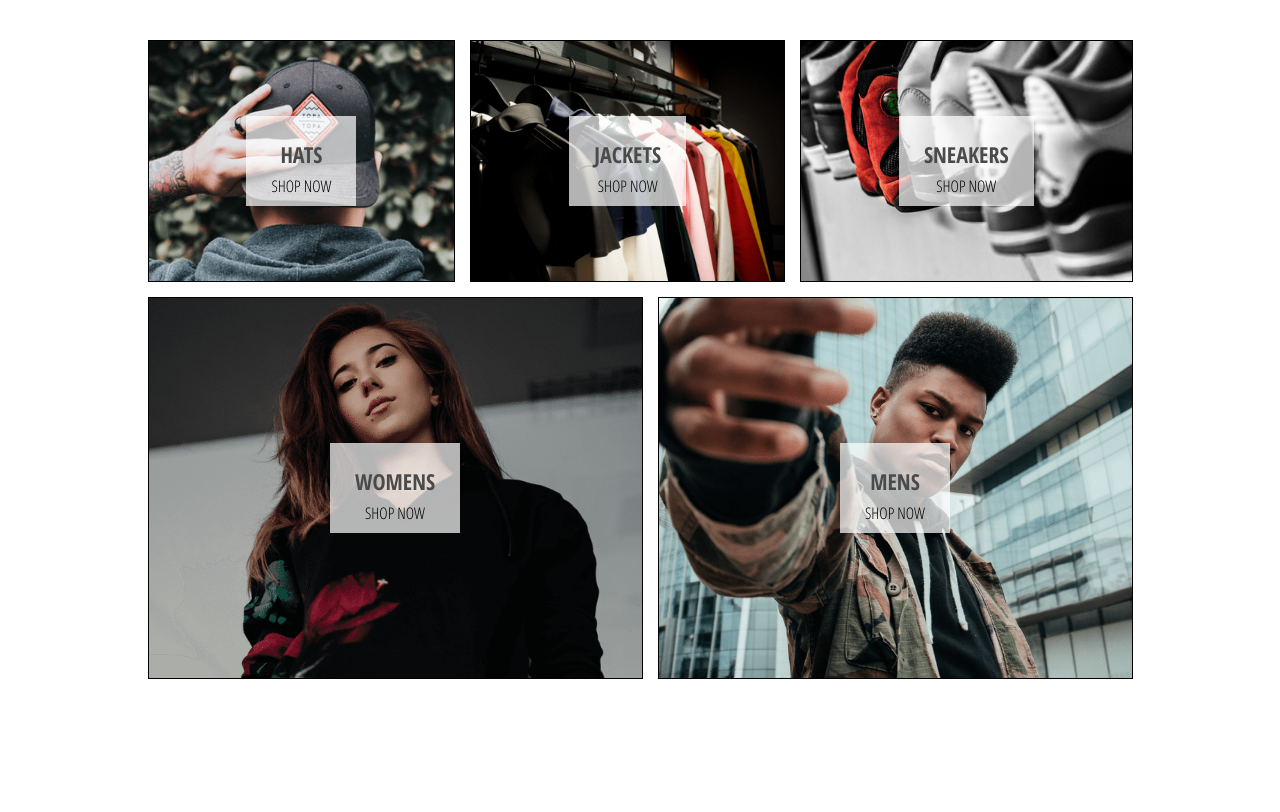
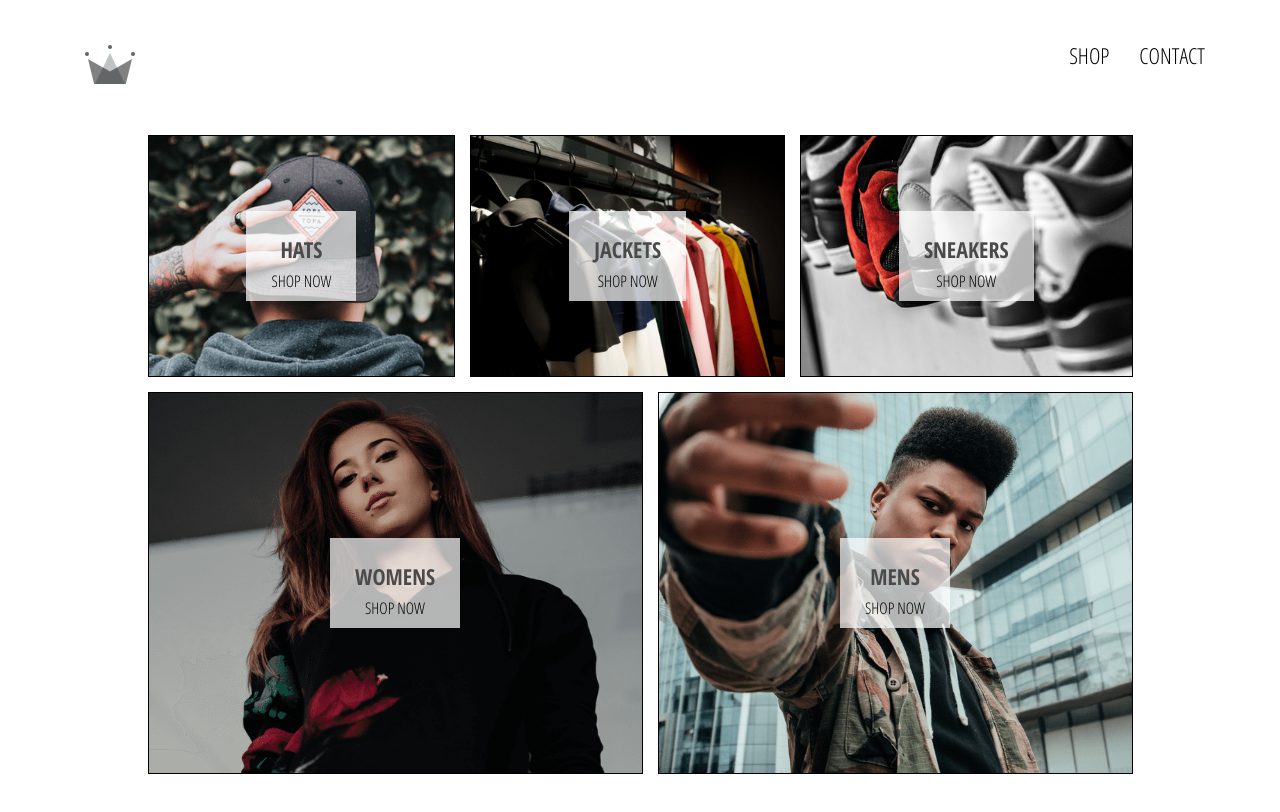
Before and after one commit to jeyeverett/e-commerce, a React (Create React App) app: page / in a window 1280 px wide. Shown: the top 812 px of the page. Built offline with nearby package versions, Linux system fonts and the light colour scheme.

Commit message:
Created and styled header component and add shop and contant links.

```diff
--- a/src/App.css
+++ b/src/App.css
@@ -8,3 +8,8 @@
     font-family: 'Open Sans Condensed', sans-serif;
     padding: 20px 60px;
 }
+
+a {
+    text-decoration: none;
+    color: black;
+}
--- a/src/App.js
+++ b/src/App.js
@@ -5,10 +5,12 @@
 
 import HomePage from './pages/homepage/homepage.component';
 import ShopPage from './pages/shop/shop.component';
+import Header from './components/header/header.component';
 
 function App() {
   return (
     <div>
+      <Header />
       <Switch>
         <Route exact path='/' component={HomePage} />
         <Route path='/shop' component={ShopPage} />
--- /dev/null
+++ b/src/components/header/header.component.jsx
@@ -0,0 +1,24 @@
+import React from 'react';
+import { Link } from 'react-router-dom';
+
+import { ReactComponent as Logo } from '../../assets/crown.svg';
+
+import './header.styles.scss';
+
+const Header = () => (
+    <header className="header">
+        <Link className="logo-container" to='/'>
+            <Logo className="logo" />
+        </Link>
+        <div className="options">
+            <Link className="option" to="/shop">
+                SHOP
+            </Link>
+            <Link className="option" to="/shop">
+                CONTACT
+            </Link>
+        </div>
+    </header>
+);
+
+export default Header;
--- /dev/null
+++ b/src/components/header/header.styles.scss
@@ -0,0 +1,26 @@
+.header {
+    height: 70px;
+    width: 100%;
+    display: flex;
+    justify-content: space-between;
+    margin-bottom: 25px;
+
+    .logo-container {
+        height: 100%;
+        width: 70px;
+        padding: 25px;
+    }
+
+    .options {
+        width: 50%;
+        height: 100%;
+        display: flex;
+        align-items: center;
+        justify-content: flex-end;
+
+        .option {
+            padding: 10px 15px;
+            font-size: 22px;
+        }
+    }
+}
```
Also changed, not shown: src/assets/crown.svg (added).
